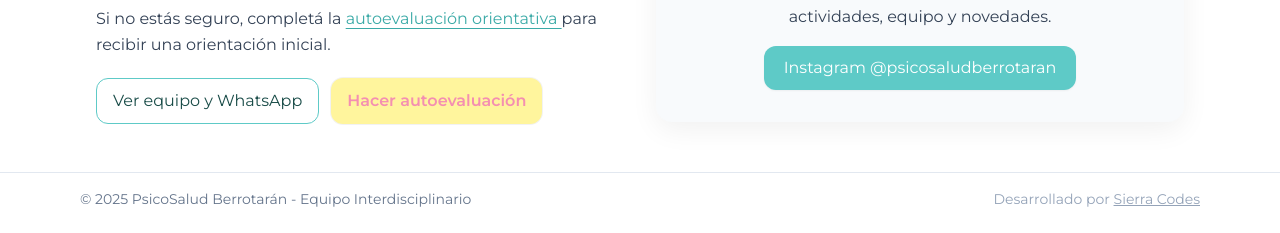
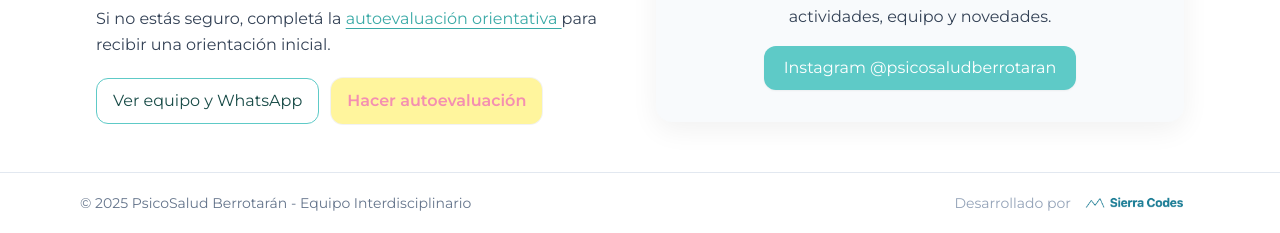
Before and after one commit to Sierra-Codes/PsicoSalud-Berrotaran, a plain HTML site: page index.html in a window 1280 px wide. Shown: the part 3313-3546 px from the top of the page. Drawn offline with nearby package versions, Linux system fonts and the light colour scheme.

Commit message:
finalised design

```diff
--- a/index.html
+++ b/index.html
@@ -885,7 +885,16 @@
 <footer class="border-t border-slate-200">
   <div class="max-w-6xl mx-auto px-4 py-4 flex flex-col md:flex-row items-center justify-between gap-2">
     <p class="text-sm text-slate-500">© <span id="year"></span> PsicoSalud Berrotarán - Equipo Interdisciplinario</p>
-    <p class="text-sm text-slate-400">Desarrollado por <a href="https://sierracodes.netlify.app/" target="_blank" class="underline">Sierra Codes</a></p>
+    <p class="flex items-center justify-center gap-2 text-sm text-slate-400">
+  <span>Desarrollado por</span>
+  <a href="https://sierracodes.netlify.app/" target="_blank"
+     class="flex items-center hover:opacity-90 transition">
+    <img src="/assets/sierra-codes.png" alt="Sierra Codes"
+         class="h-6 sm:h-7 object-contain" />
+  </a>
+</p>
+
+
   </div>
 </footer>
 
```
Also changed, not shown: assets/Sierra Codes Logo Design.png (added), assets/sierra-codes.png (added), 1 other file.
